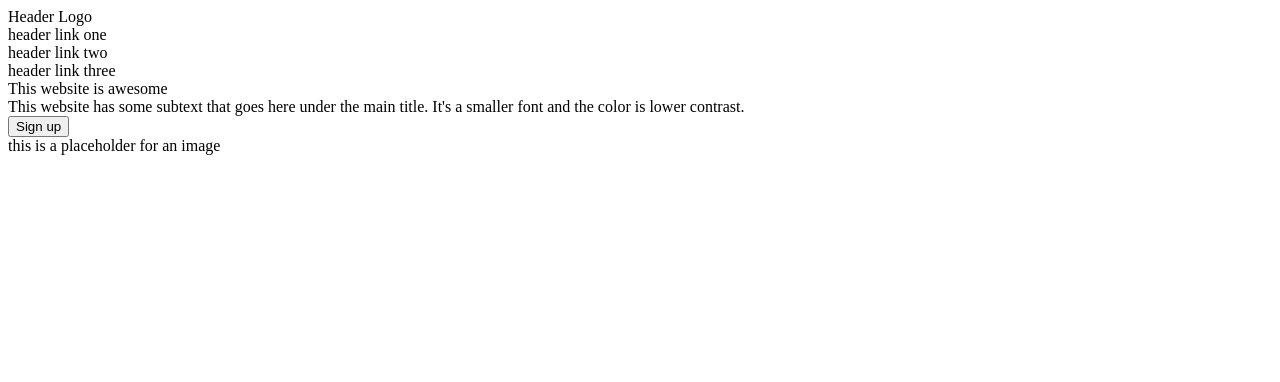
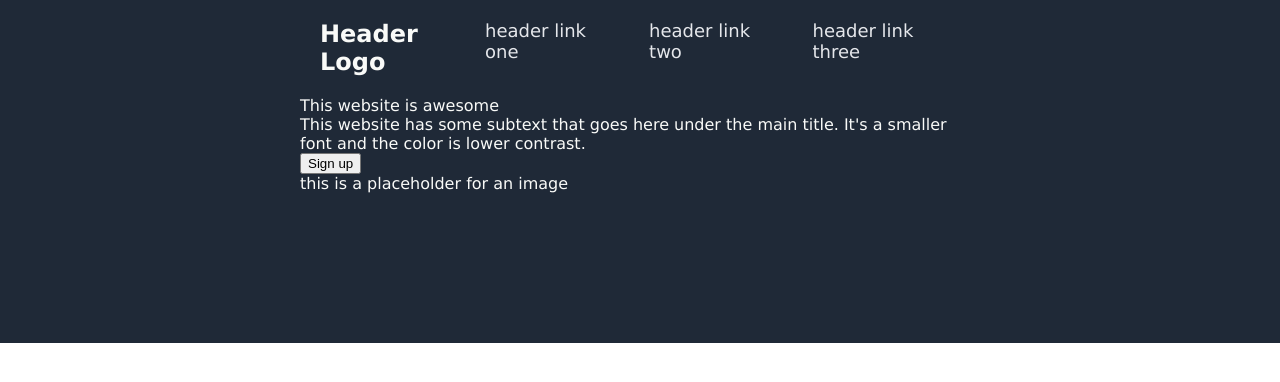
Before and after one commit to IvanRam27/landing-page, a plain HTML site: page index.html in a window 1280 px wide. Drawn offline with Linux system fonts and the light colour scheme.

Commit message:
add header top contentand css

```diff
--- a/index.html
+++ b/index.html
@@ -11,8 +11,8 @@
 
     <div class="header">
         <div class="header-top">
-            <div class="top-logo">Header Logo</div>
-            <ul class="top-links">
+            <div class="header-top-logo">Header Logo</div>
+            <ul class="header-top-links">
                 <li>header link one</li>
                 <li>header link two</li>
                 <li>header link three</li>
--- a/styles.css
+++ b/styles.css
@@ -1,6 +1,29 @@
+body {
+    margin: 0;
+    font-family: Verdana, Geneva, Tahoma, sans-serif;
+}
+
+.header {
+    background-color: #1F2937;
+    color: #F9FAF8;
+    display: flex;
+    flex-direction: column;
+    padding-left: 300px;
+    padding-right: 300px;
+    padding-bottom: 150px;
 
 
+}
+.header-top {
+    display: flex;
+    justify-content: space-between;
+    padding: 20px;
+}
 
+.header-top-logo {
+    font-size: 24px;
+    font-weight: bolder;
+}
 
 
 
@@ -14,4 +37,8 @@ ul {
     list-style: none;
     padding: 0;
     margin: 0;
+    display: flex;
+    gap: 30px;
+    font-size: 18px;
+    color: #E5E7EB;
 }
```
